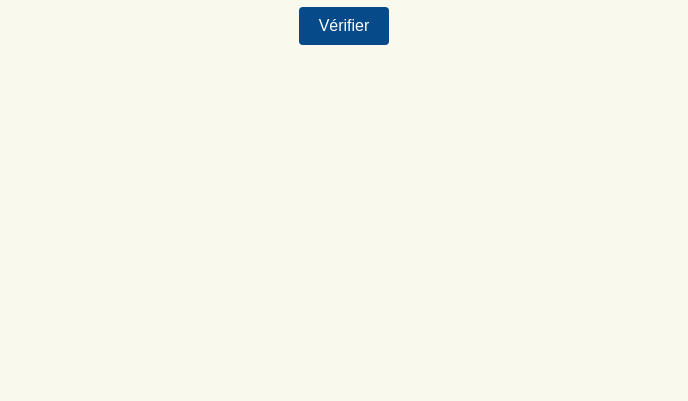
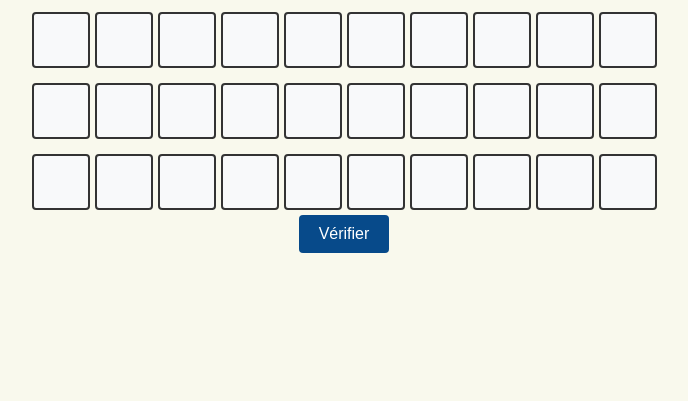
Before and after one commit to Ylian-g/Jeux-du-motus, a plain HTML site: page index.html in a window 1280 px wide. Shown: the part 439-840 px from the top of the page, without its empty margins (296-984 px from the left). Drawn offline with Linux system fonts and the light colour scheme; files that its build step writes are made by us from their sources.

Commit message:
Update index.html

```diff
--- a/index.html
+++ b/index.html
@@ -12,6 +12,6 @@
 
 </div>
 <button class="button">Vérifier</button>
-<script src="../js/motus.js"></script>
+<script src="motus.js"></script>
 </body>
 </html>
```
